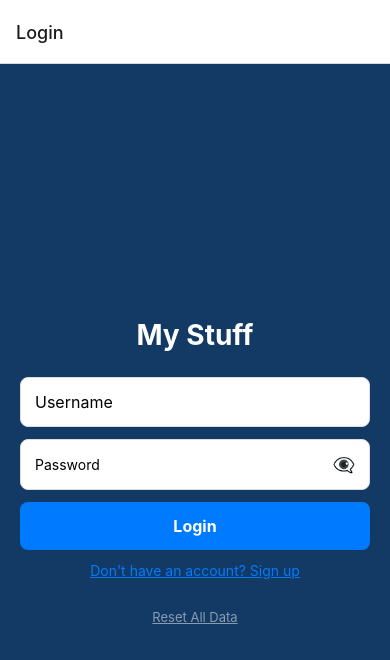
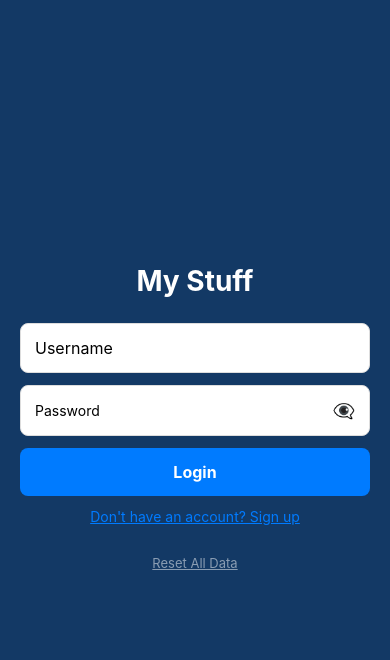
Before and after one commit to dps3ven/my_stuff, a React Native app drawn with its web renderer: screen /Login in a window 390 px wide. Built offline with nearby package versions, Linux system fonts and the light colour scheme; some packages are replaced by stand-ins of ours.

Commit message:
adjust screen variance

```diff
--- a/App.js
+++ b/App.js
@@ -14,12 +14,12 @@ export default function App() {
   return (
     <SafeAreaProvider>
       <NavigationContainer>
-        <Stack.Navigator initialRouteName="Login">
+        <Stack.Navigator initialRouteName="Login" screenOptions={{ headerShown: false }}>
           <Stack.Screen name="Login" component={LoginScreen} />
           <Stack.Screen name="Dashboard" component={DashboardScreen} />
-          <Stack.Screen name="Inventory" component={InventoryScreen} options={{ title: 'My Stuff' }} />
+          <Stack.Screen name="Inventory" component={InventoryScreen} />
           <Stack.Screen name="AddInstrument" component={AddInstrumentScreen} />
-          <Stack.Screen name="InstrumentDetail" component={InstrumentDetailScreen} options={{ title: 'Details' }} />
+          <Stack.Screen name="InstrumentDetail" component={InstrumentDetailScreen} />
         </Stack.Navigator>
       </NavigationContainer>
     </SafeAreaProvider>
--- a/screens/LoginScreen.js
+++ b/screens/LoginScreen.js
@@ -226,17 +226,15 @@ const styles = StyleSheet.create({
   container: {
     flex: 1,
     backgroundColor: '#133965ff',
-    height: Platform.OS === 'web' ? '100vh' : undefined,
-    alignItems: isWebDesktop ? 'center' : 'stretch',
   },
   scrollContent: {
     flexGrow: 1,
     justifyContent: 'center',
-    padding: 20,
-    paddingBottom: 40,
-    minHeight: Platform.OS === 'web' ? '100vh' : undefined,
+    paddingHorizontal: 20,
+    paddingVertical: 30,
     width: '100%',
     maxWidth: isWebDesktop ? 500 : '100%',
+    alignSelf: 'center',
   },
   title: {
     fontSize: isWebDesktop ? 48 : 28,
```
Also changed, not shown: web/index.html (+7 -0 lines).
